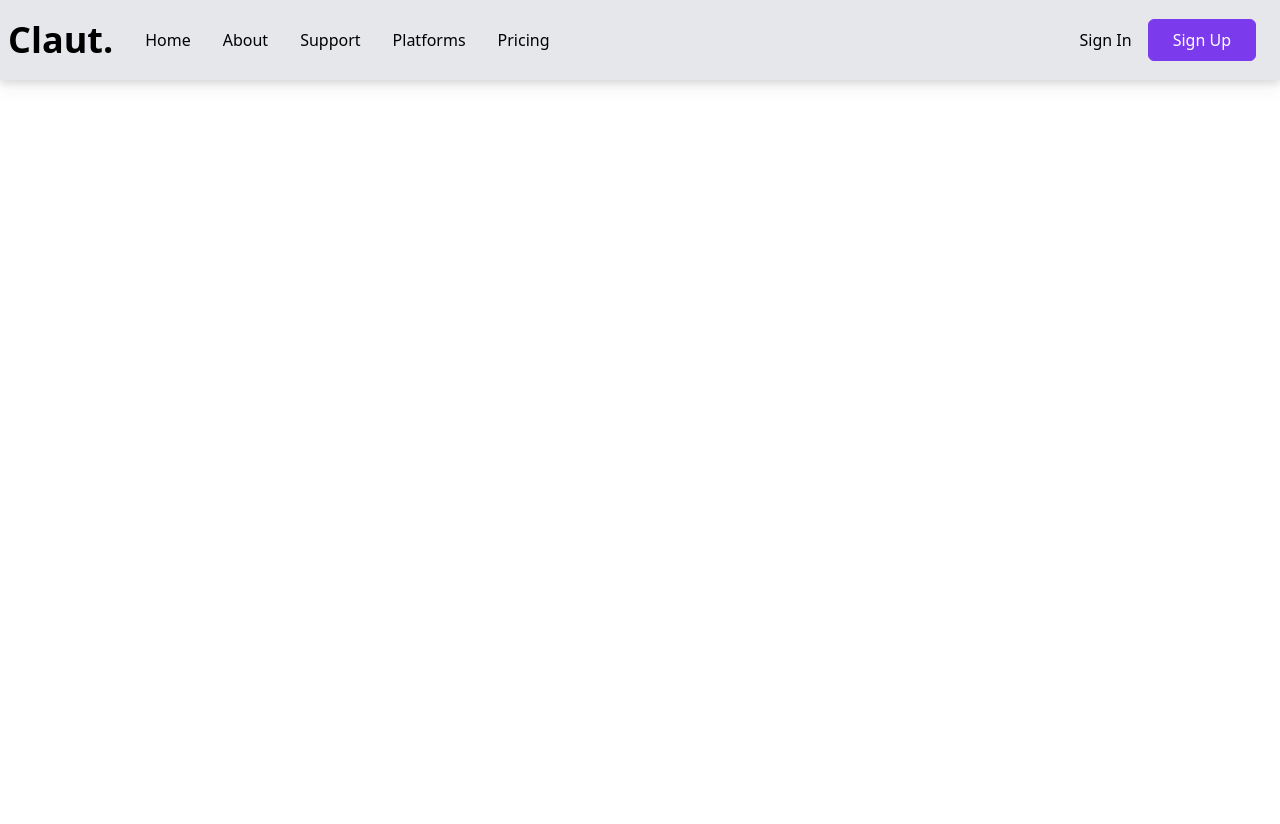
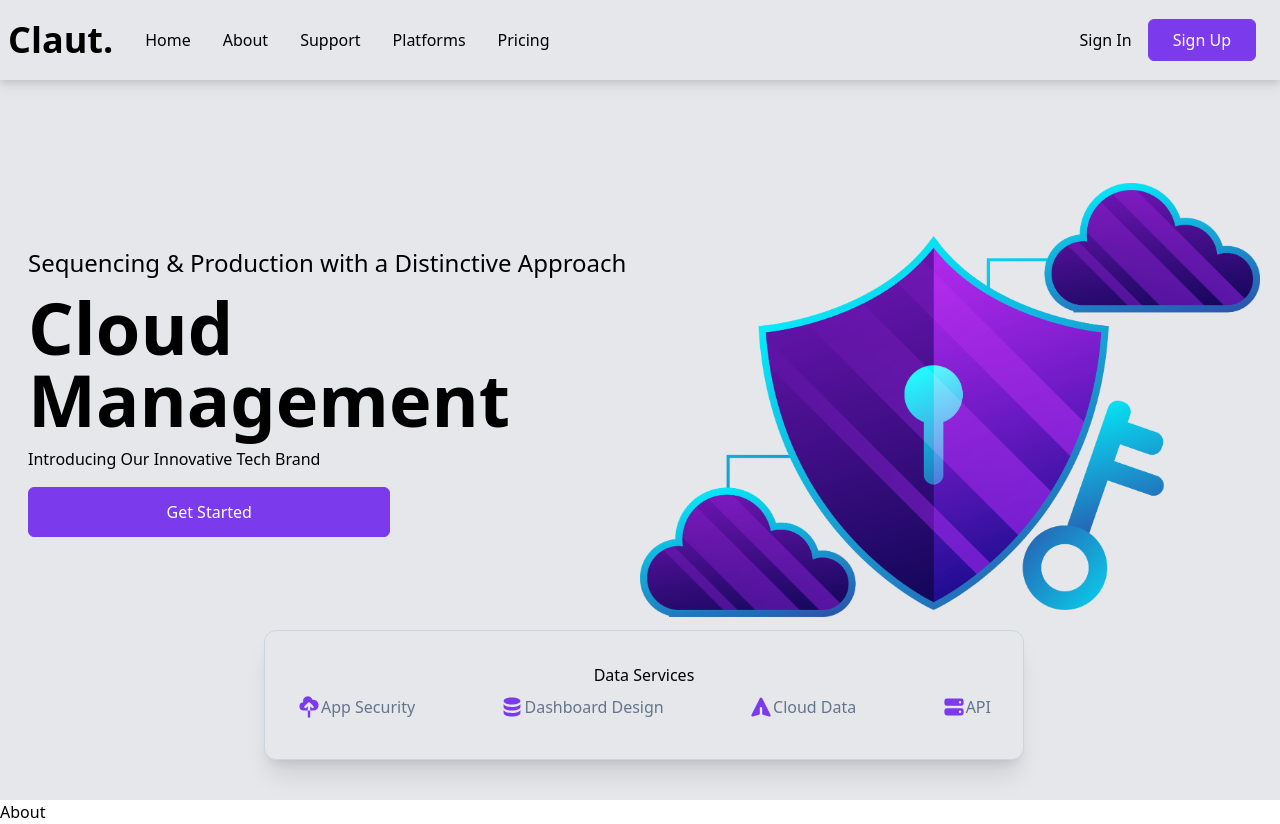
Before and after one commit to radosav-perisic/claut, a React (Vite) app: page / in a window 1280 px wide. Before the commit the page ends 800 px from the top, so only its background shows below. Built offline with nearby package versions, Linux system fonts and the light colour scheme.

Commit message:
Add About component

```diff
--- a/src/App.jsx
+++ b/src/App.jsx
@@ -1,13 +1,15 @@
-import Navbar from "./components/Navbar"
-
+import Hero from "./components/Hero";
+import Navbar from "./components/Navbar";
+import About from "./components/About";
 
 function App() {
-
   return (
     <div>
-    <Navbar />
+      <Navbar />
+      <Hero />
+      <About />
     </div>
-  )
+  );
 }
 
-export default App
+export default App;
--- /dev/null
+++ b/src/components/About.jsx
@@ -0,0 +1,9 @@
+import React from 'react'
+
+const About = () => {
+  return (
+    <div>About</div>
+  )
+}
+
+export default About
```
